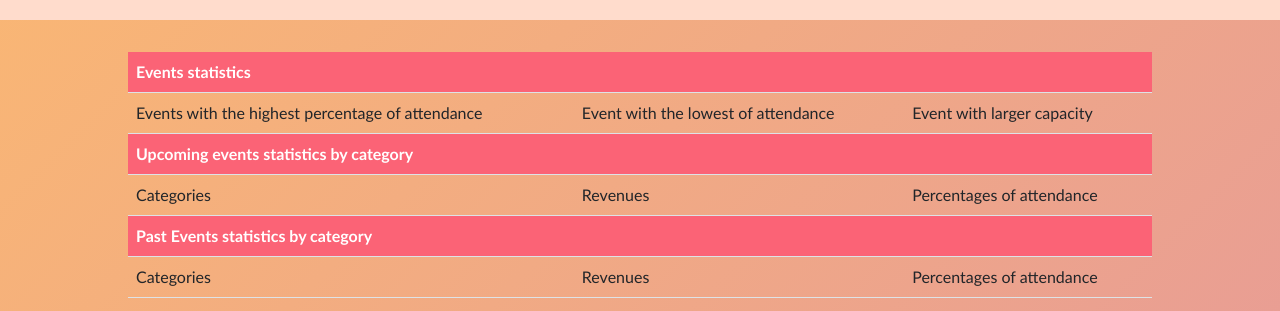
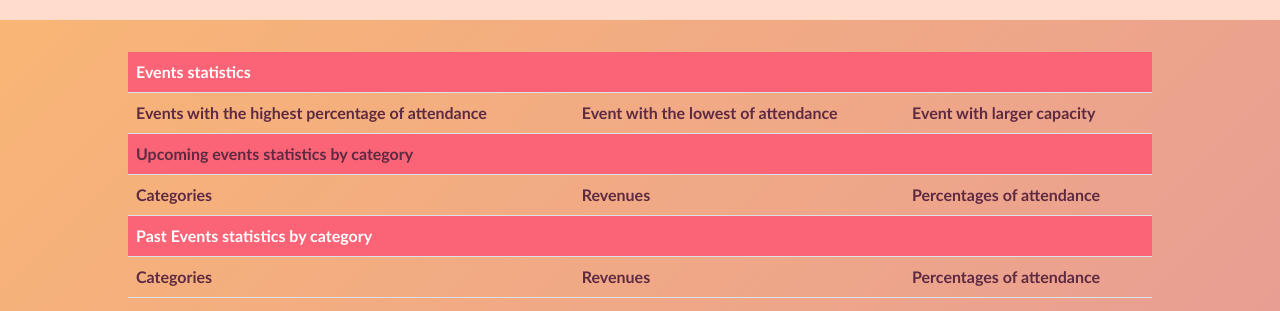
Before and after one commit to MelissaUribeRojas21/Task_Javasript, a plain HTML site: page pages/stats.html in a window 1280 px wide. Shown: the part 116-427 px from the top of the page. Drawn offline with nearby package versions, Linux system fonts and the light colour scheme; no server answers.

Commit message:
ajustes tabla

```diff
--- a/assets/javascript/stats.js
+++ b/assets/javascript/stats.js
@@ -65,7 +65,6 @@ async function apiEvents() {
                             </tr>`
     });
 
-
     upcomingCategories.forEach(element => {
         let capacity = 0
         let estimate = 0
@@ -85,9 +84,9 @@ async function apiEvents() {
     });
 
     table1.innerHTML += `<tr>
-                                <td>${maxPercAssi.name}: ${maxPercAssi.percentageAssistance}%</td>
-                                <td>${minPercAssi.name}: ${minPercAssi.percentageAssistance}%</td>
-                                <td>${maxCapEvent.name}: ${parseInt(maxCapEvent.capacity).toLocaleString('de-DE')}</td>
+                                <td>${mayorAttendance.name}: ${Math.round(mayorAttendance.attendancePerc)}%</td>
+                                <td>${lowerAttendance.name}: ${Math.round(lowerAttendance.attendancePerc)}%</td>
+                                <td>${mayorCapacity.name}: ${parseInt(mayorCapacity.capacity).toLocaleString('de-DE')}</td>
                             </tr>`
 }
 apiEvents()
--- a/assets/styles/styles.css
+++ b/assets/styles/styles.css
@@ -219,6 +219,11 @@ body {
 
 .table {
     margin-top: 2em;
+    color: white;
+}
+.table .bold{
+    font-weight: bold;
+    color: #5D2A42;
 }
 
 .table-container {
--- a/pages/stats.html
+++ b/pages/stats.html
@@ -6,7 +6,7 @@
     <meta http-equiv="X-UA-Compatible" content="IE=edge">
     <meta name="viewport" content="width=device-width, initial-scale=1.0">
     <title>Amazing Events - Stats</title>
-    <link rel="shortcut icon" href="./assets/images/favicon.png" type="image/x-icon">
+    <link rel="shortcut icon" href="../assets/images/favicon.png" type="image/x-icon">
     <link href="https://cdn.jsdelivr.net/npm/bootstrap@5.2.1/dist/css/bootstrap.min.css" rel="stylesheet"
         integrity="sha384-iYQeCzEYFbKjA/T2uDLTpkwGzCiq6soy8tYaI1GyVh/UjpbCx/TYkiZhlZB6+fzT" crossorigin="anonymous">
     <link rel="stylesheet" href="../assets/styles/styles.css">
@@ -60,19 +60,19 @@
                         </tr>
                     </thead>
                     <tbody id="table1">
-                        <tr>
+                        <tr class="bold">
                             <td>Events with the highest percentage of attendance</td>
                             <td>Event with the lowest of attendance</td>
                             <td>Event with larger capacity</td>
                         </tr>
                     </tbody>
                     <thead class="thead-container">
-                        <tr>
+                        <tr class="bold">
                             <th colspan=" 3">Upcoming events statistics by category</th>
                         </tr>
                     </thead>
                     <tbody id="table2">
-                        <tr>
+                        <tr class="bold">
                             <td>Categories</td>
                             <td>Revenues</td>
                             <td>Percentages of attendance</td>
@@ -84,7 +84,7 @@
                         </tr>
                     </thead>
                     <tbody id="table3">
-                        <tr>
+                        <tr class="bold">
                             <td>Categories</td>
                             <td>Revenues</td>
                             <td>Percentages of attendance</td>
```
Also changed, not shown: pages/contact.html (+1 -1 lines), pages/details.html (+1 -1 lines), pages/pastevents.html (+1 -1 lines), pages/upcomingevents.html (+1 -1 lines).
